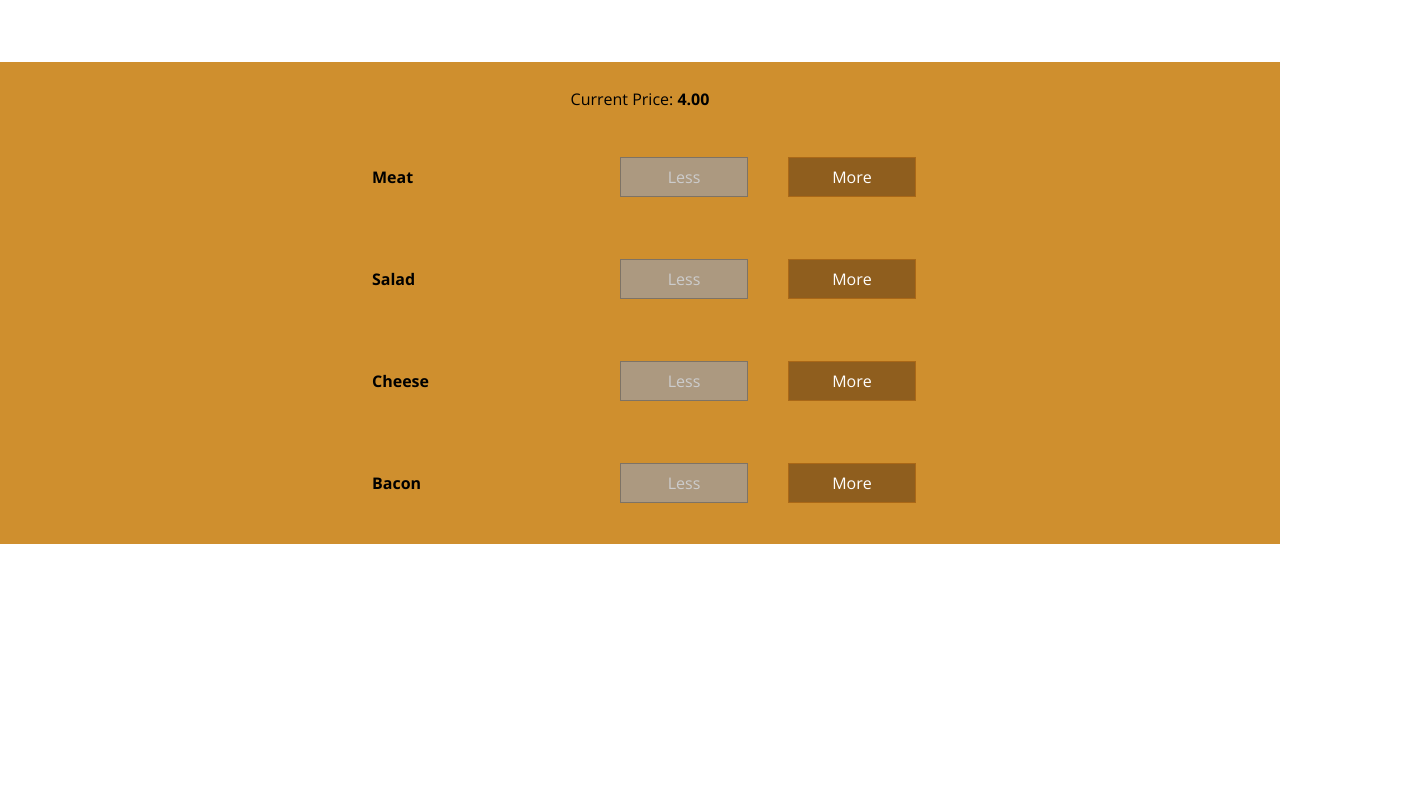
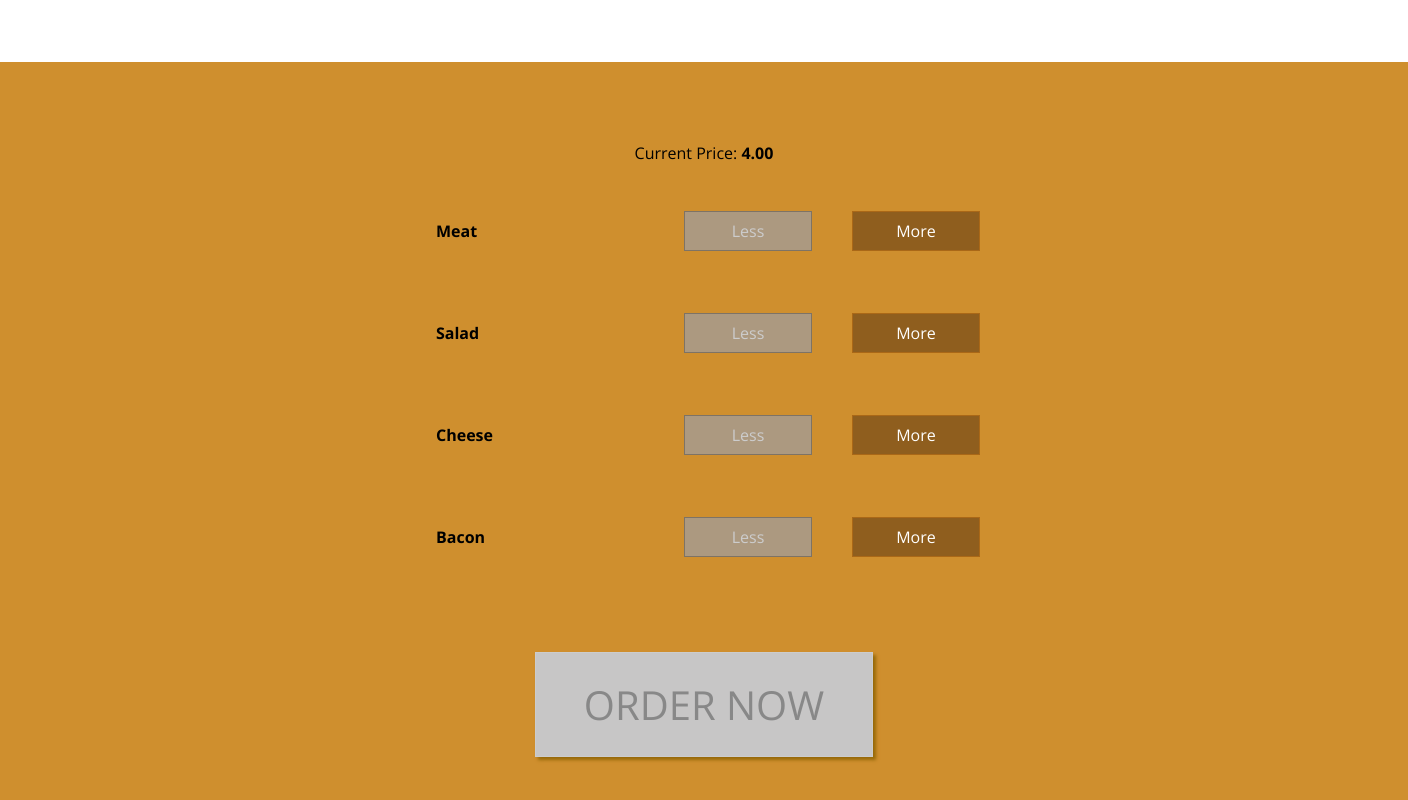
Before and after one commit to juanallo/burger-builder, a React (Create React App) app: page / in a window 1280 px wide. Shown: the part 576-1376 px from the top of the page, 1408 px wide, since content can reach past the window. Before the commit the page ends 1120 px from the top, so only its background shows below. Built offline with nearby package versions, Linux system fonts and the light colour scheme.

Commit message:
adding order now button

```diff
--- a/src/components/Burger/BuildControls/BuildControls.js
+++ b/src/components/Burger/BuildControls/BuildControls.js
@@ -22,6 +22,7 @@ const BuildControls = (props) => {
 					key={c.label}
 					label={c.label} />
 			})}
+			<button disabled={!props.purchasable} className={classes.OrderButton}>ORDER NOW</button>
 		</div>
 	);
 };
--- a/src/components/Burger/BuildControls/BuildControls.module.css
+++ b/src/components/Burger/BuildControls/BuildControls.module.css
@@ -1,10 +1,56 @@
 .BuildControls {
   width: 100%;
-  background-color: #CF8F2E;
+  background-color: #cf8f2e;
   display: flex;
-  flex-flow: column;
+  flex-direction: column;
   align-items: center;
-  box-shadow: 0 2px 1px #ccc;
+  box-shadow: 0 .2rem .1rem #ccc;
   margin: auto;
-  padding: 10px 0;
+  padding: 4rem;
 }
+
+.CurrentPrice {
+  margin-bottom: 4rem;
+}
+
+.OrderButton {
+  background-color: #DAD735;
+  outline: none;
+  cursor: pointer;
+  border: .1rem solid #966909;
+  color: #966909;
+  font-family: inherit;
+  font-size: 2.5rem;
+  padding: 1.5rem 3.0rem;
+  box-shadow: .2rem .2rem .2rem #966909;
+  margin-top: 4rem;
+}
+
+.OrderButton:hover, .OrderButton:active {
+  background-color: #A0DB41;
+  border: .1rem solid #966909;
+  color: #966909;
+}
+
+.OrderButton:disabled {
+  background-color: #C7C6C6;
+  cursor: not-allowed;
+  border: .1rem solid #ccc;
+  color: #888888;
+}
+
+.OrderButton:not(:disabled) {
+  animation: enable 0.3s linear;
+}
+
+@keyframes enable {
+  0% {
+    transform: scale(1);
+  }
+  60% {
+    transform: scale(1.1);
+  }
+  100% {
+    transform: scale(1);
+  }
+}
--- a/src/containers/BurgerBuilder/BurgerBuilder.js
+++ b/src/containers/BurgerBuilder/BurgerBuilder.js
@@ -18,7 +18,8 @@ class BurgerBuilder extends Component {
 			cheese: 0,
 			meat: 0
 		},
-		totalPrice: 4
+		totalPrice: 4,
+		purchasable: false
 	};
 
 	_changeIngredientAmount(type, count){
@@ -29,12 +30,25 @@ class BurgerBuilder extends Component {
 			const newIngredients = {...prevState.ingredients};
 			newIngredients[type] = newCount;
 
+			const purchasable= this.isPurchasable(newIngredients);
 			return {
 				ingredients: newIngredients,
-				totalPrice: newPrice
+				totalPrice: newPrice,
+				purchasable: purchasable
 			};
 		});
 	}
+
+	isPurchasable = (ingredients) => {
+		const sum = Object.keys(ingredients).map(key => {
+			return ingredients[key];
+		}).reduce((total, count) => {
+			return total + count;
+		}, 0);
+
+		console.log(sum);
+		return !!sum;
+	};
 
 	handleAddIngredient = (type) => {
 		this._changeIngredientAmount(type, 1);
@@ -58,6 +72,7 @@ class BurgerBuilder extends Component {
 				<BuildControls onAddIngredient={this.handleAddIngredient}
 				               onRemoveIngredient={this.handleRemoveIngredient}
 				               totalPrice={this.state.totalPrice}
+				               purchasable={this.state.purchasable}
 				               disabled={disabled}
 				/>
 			</Fragment>
```
